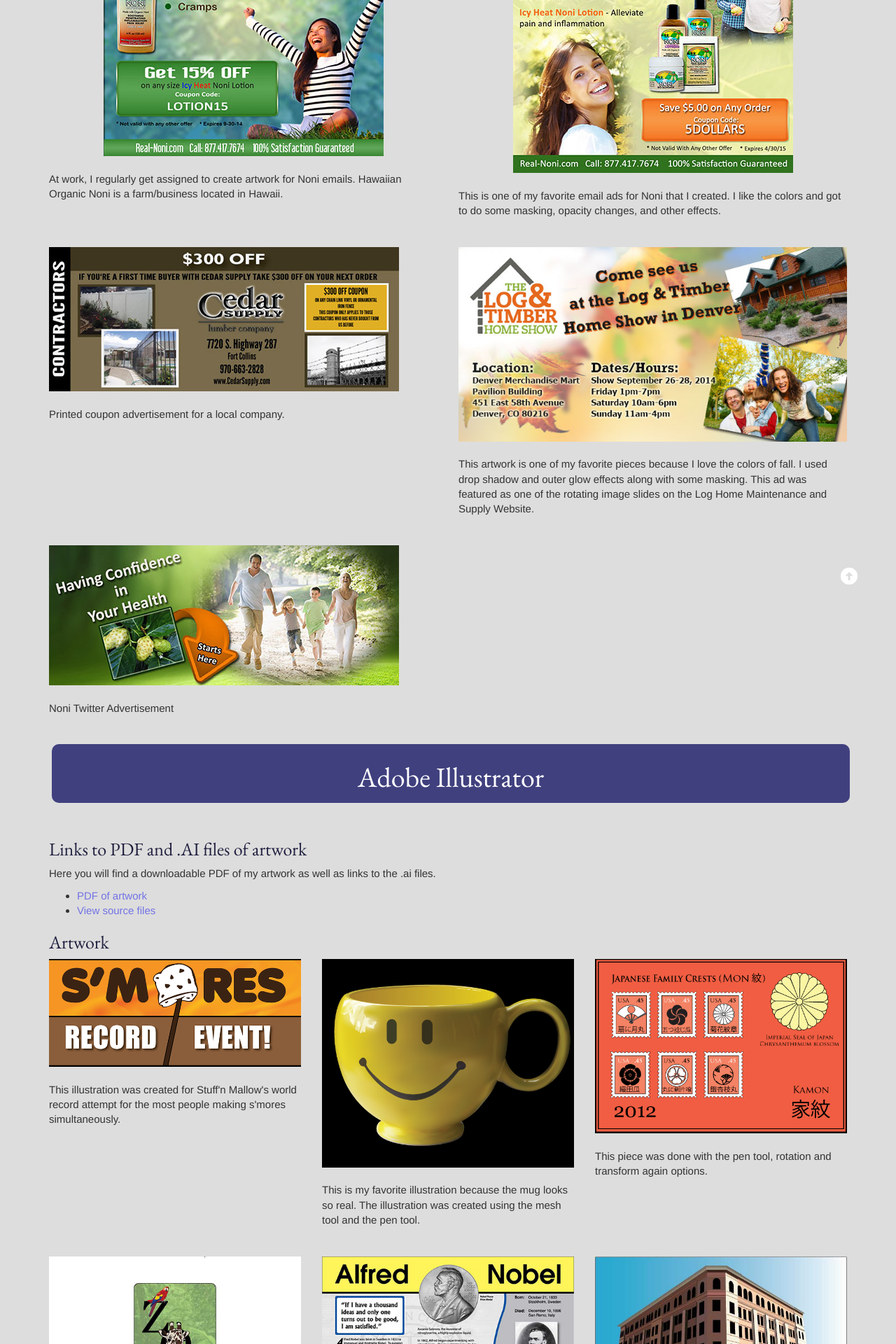
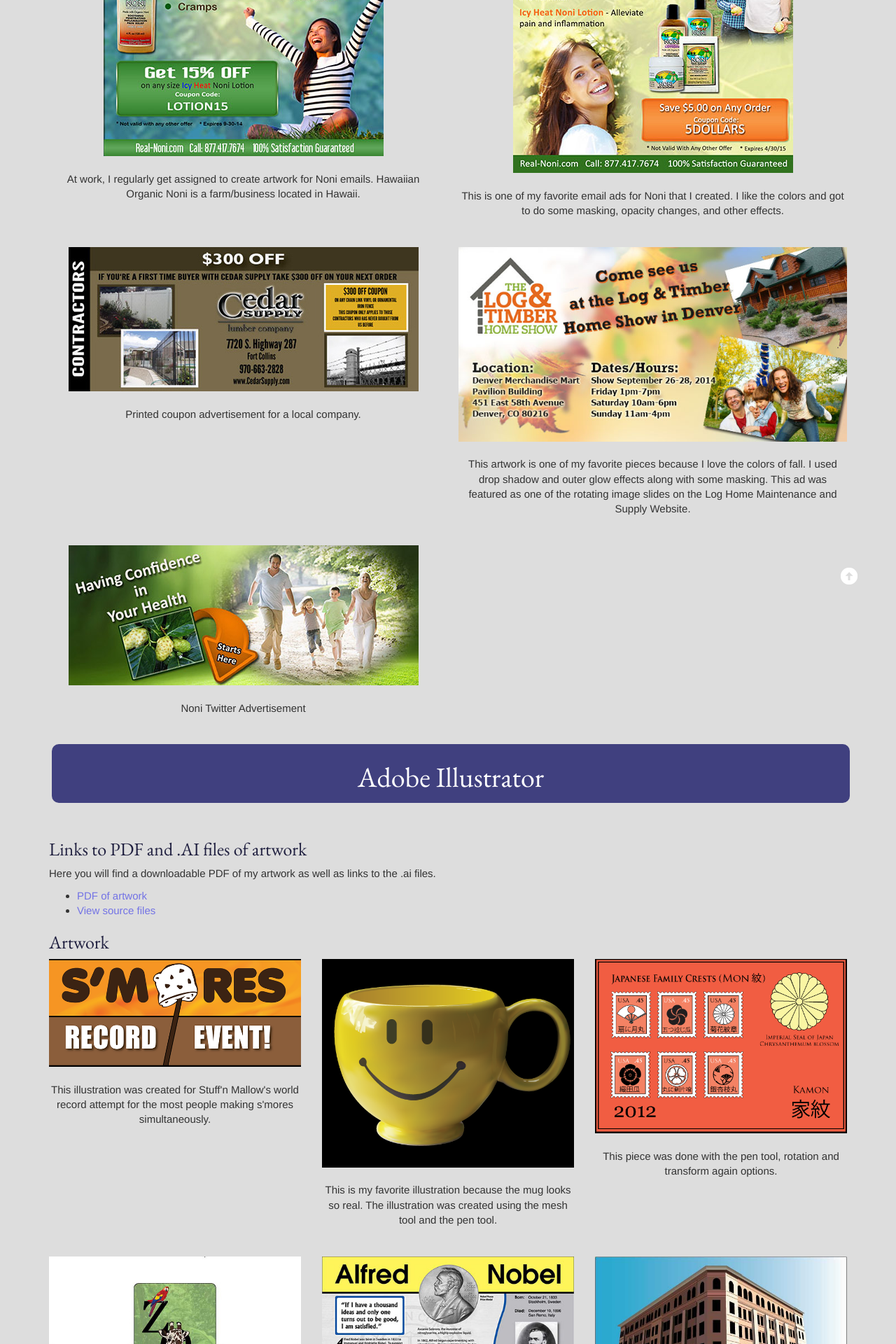
Before and after one commit to jcyoder/jcyoder.github.io, a Jekyll site: the page index.html, which Jekyll copies as it is, in a window 1280 px wide. Shown: the part 3284-5204 px from the top of the page at 70% size. Built offline with Jekyll 4.4.1, drawn with Linux system fonts in a browser that asks for light colours; nearby versions of some CDN libraries; comment, search, counter and statistics services are not loaded.

Commit message:
fixing of centering captions under artwork.

```diff
--- a/css/style.css
+++ b/css/style.css
@@ -99,6 +99,9 @@
   color: #202040;
 }
 
+.row-wrapper {
+    text-align:center;
+  }
 
 .web-dev,
 .photoshop,
@@ -249,6 +252,11 @@
   .janet-portfolio {
     margin-top: 94px;
   }
+
+  .skills {
+
+    display: none;
+  }
 }
 
 
--- a/index.html
+++ b/index.html
@@ -51,6 +51,7 @@
   </div> <!--about-wrapper -->
   <div class="portfolio-content">
     <div class="container">
+      <div class="skills">
         <p>&nbsp;</p>
         <h2>Click on the buttons to see information and sample work</h2>
         <p>&nbsp;</p>
@@ -71,6 +72,7 @@
             <a href="#proj-management" class="btn btn-default">Project Management</a>
           </div>
         </div> <!--btn-group -->
+      </div>
       <p>&nbsp;</p>
       <div class="row">
         <div class="col-md-12">
@@ -249,6 +251,7 @@
               </div>
               <p>&nbsp;</p>
               <div class="row">
+                <div class="row-wrapper">
                   <div class="col-md-6">
                     <img class="img-responsive" src="images/coupon.jpg" alt="coupon ad"/><br />
                     <p>Printed coupon advertisement for a local company.</p>
@@ -258,8 +261,10 @@
                     <p>This artwork is one of my favorite pieces because I love the colors of fall. I used drop shadow and outer glow effects along with some masking.  This ad was featured as one of the rotating image slides on the Log Home Maintenance and Supply Website.</p>
                   </div>
                 </div>
+              </div>
               <p>&nbsp;</p>
               <div class="row">
+                <div class="row-wrapper">
                   <div class="col-md-6">
                     <img class="img-responsive" src="images/noni-twitter-ad700px.jpg" alt="twitter ad"/><br />
                     <p>Noni Twitter Advertisement</p>
@@ -269,8 +274,8 @@
                   </div>
                   <div class="back-to-top-button pull-right"></div>
                 </div>
+              </div>
               <p>&nbsp;</p>
-
           </div> <!--photoshop-wrapper -->
           <div class="illustrator-wrapper">
             <div class="illustrator">
```
Lines whose indentation alone changed are shown as unchanged.
